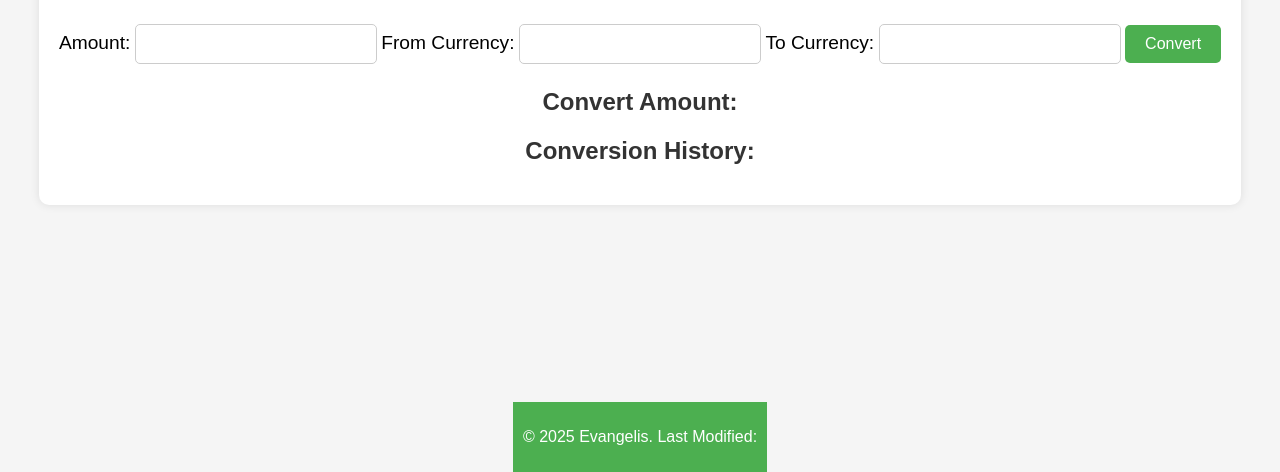
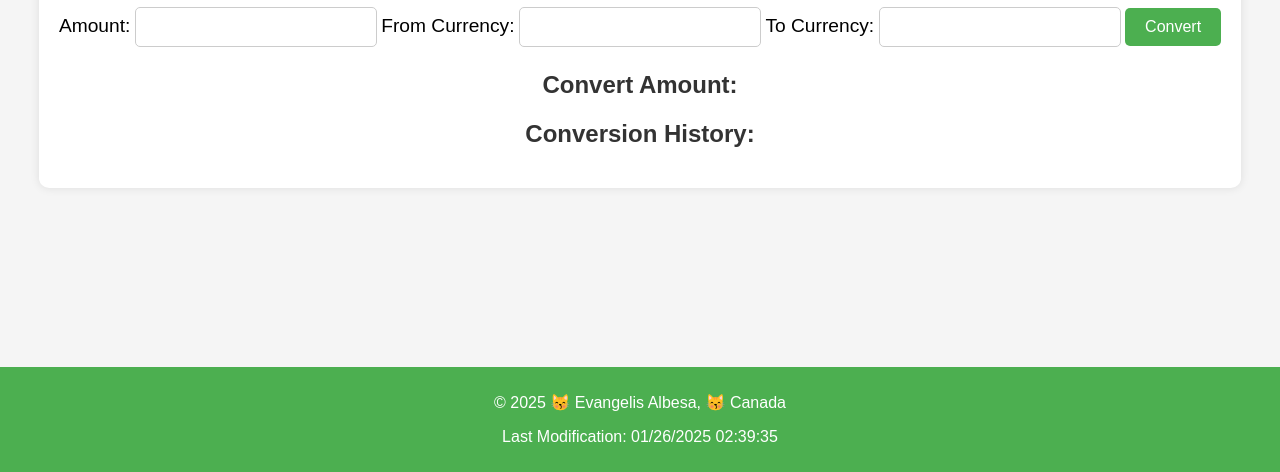
Before and after one commit to evangelisq/ConverterApp, a plain HTML site: page index.html in a window 1280 px wide. Shown: the part 328-800 px from the top of the page. Drawn offline with Linux system fonts and the light colour scheme.

Commit message:
footer modification added

```diff
--- a/index.html
+++ b/index.html
@@ -5,7 +5,7 @@
     <meta name="viewport" content="width=device-width, initial-scale=1.0">
     <link rel="stylesheet" href="styles/converter.css">
     <script src="https://cdnjs.cloudflare.com/ajax/libs/numeral.js/2.0.6/numeral.min.js"></script>
-    <script src="scripts/converter.js"></script>
+    <script src="scripts/converter.js" defer></script>
     <title> Converter App </title>
 </head>
 <body>
@@ -42,7 +42,10 @@
         </div>
     </main>
     <footer>
-        <p>&copy; 2025 Evangelis. Last Modified: <span id="last-modified"></span></p>
+        <p>
+            &copy; <span id="currentyear"></span> 😽  Evangelis Albesa, 😽 Canada
+        </p>
+        <p id="lastModified">Last Modified</p>
     </footer>
 </body>
 </html>
--- a/scripts/converter.js
+++ b/scripts/converter.js
@@ -72,7 +72,12 @@ function convertCurrency(){
 function updateHistory(amount, fromCurrency, toCurrency, formattedAmount) {
     const historyElement = document.getElementById('history');
     const newHistoryItem = document.createElement('li');
+    newHistoryItem.textContent = `${amount} ${amount} ${fromCurrency} ⃗ ${formattedAmount} ${toCurrency}`;
     newHistoryItem.appendChild(newHistoryItem);
+}
+
+function clearHistory() {
+    document.getElementById('history').innerHTML = '';
 }
 
 // function to add the options select control
@@ -101,5 +106,13 @@ function fillCurrencySelect(controlId, keyIndex) {
     if (keyIndex < rateKeys.length){
         fillCurrencySelect(controlId, keyIndex)
     }
+}
 
-}
+
+// Display the current year in the first paragraph of the footer.
+const currentYear = new Date().getFullYear();
+document.getElementById("currentyear").textContent = currentYear;
+
+// Display the date the document was last modified in the second paragraph of the footer.
+const lastModified = document.lastModified;
+document.getElementById("lastModified").textContent = "Last Modification: " + lastModified;
--- a/styles/converter.css
+++ b/styles/converter.css
@@ -14,6 +14,7 @@ header {
     padding: 10px;
     color: white;
     text-align: center;
+    width: 100%;
 }
 header nav ul {
     list-style-type: none;
@@ -103,4 +104,5 @@ footer {
     color: white;
     text-align: center;
     padding: 10px;
+    width: 100%;
 }
```
